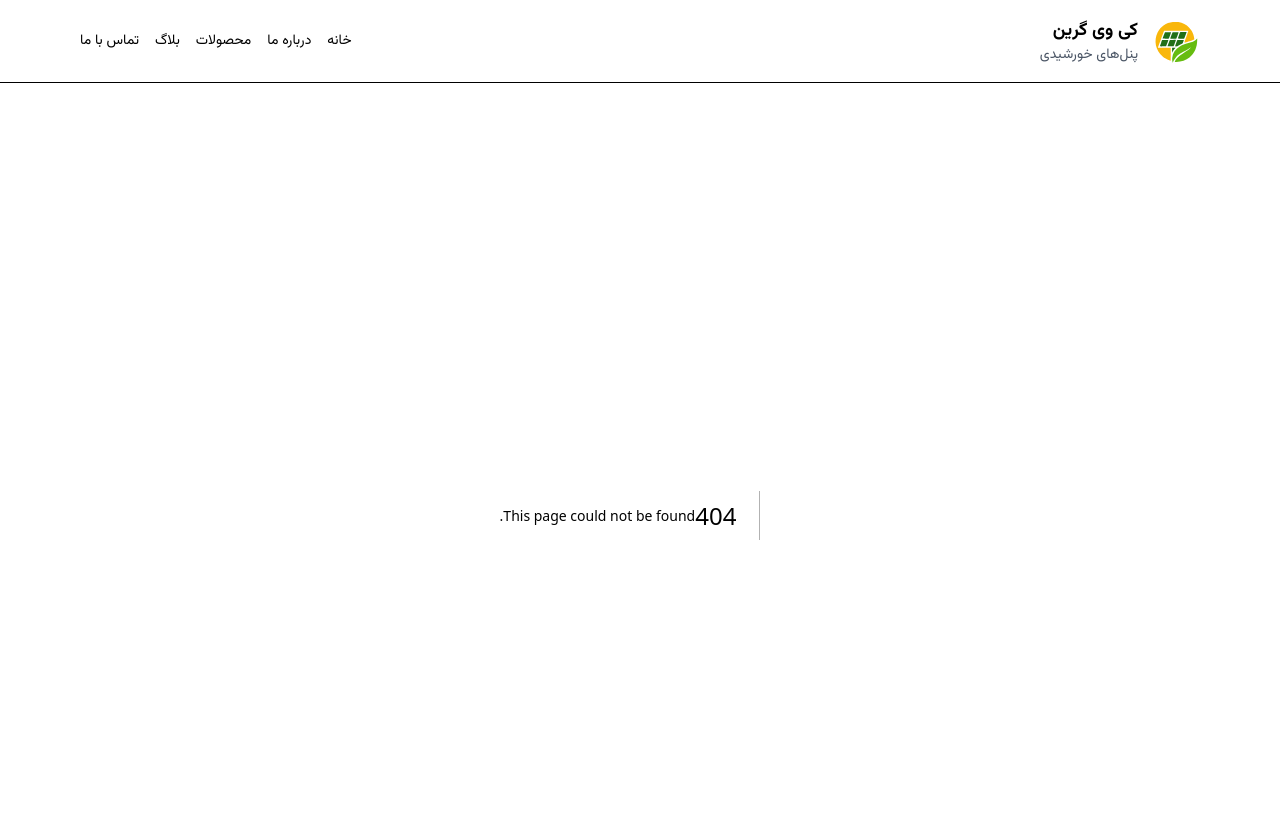
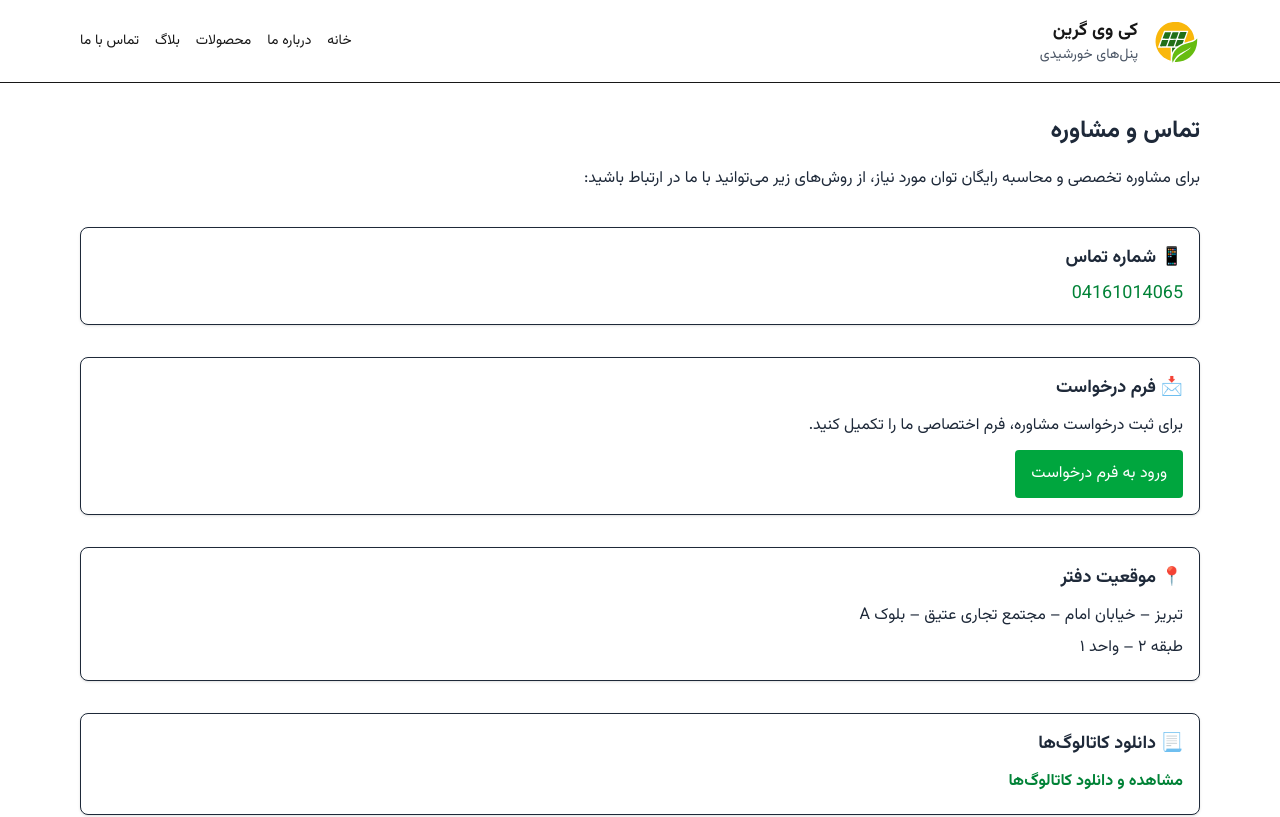
Before and after one commit to peywasti/kvgreen-website, a Next.js app: page /contact in a window 1280 px wide. Before the commit this address had no page. Shown: the top 817 px of the page. Built offline with nearby package versions, Linux system fonts and the light colour scheme.

Commit message:
add contact details

```diff
--- /dev/null
+++ b/app/contact/page.tsx
@@ -0,0 +1,56 @@
+export default function ContactPage() {
+  return (
+    <div className="space-y-8 leading-8 text-gray-800">
+
+      <h1 className="text-2xl font-bold mb-4">تماس و مشاوره</h1>
+
+      <p>
+        برای مشاوره تخصصی و محاسبه رایگان توان مورد نیاز، از روش‌های زیر می‌توانید با ما در ارتباط باشید:
+      </p>
+
+      {/* Phone */}
+      <div className="bg-white border p-4 rounded-lg shadow-sm">
+        <h3 className="font-semibold text-lg mb-2">📱 شماره تماس</h3>
+        <p className="text-lg">
+          <a href="tel:04161014065" className="text-green-700 hover:underline">
+            04161014065
+          </a>
+        </p>
+      </div>
+
+      {/* Request form */}
+      <div className="bg-white border p-4 rounded-lg shadow-sm">
+        <h3 className="font-semibold text-lg mb-2">📩 فرم درخواست</h3>
+        <p>برای ثبت درخواست مشاوره، فرم اختصاصی ما را تکمیل کنید.</p>
+        <a
+          href="/request"
+          className="inline-block mt-2 bg-green-600 text-white px-4 py-2 rounded hover:bg-green-700"
+        >
+          ورود به فرم درخواست
+        </a>
+      </div>
+
+      {/* Address */}
+      <div className="bg-white border p-4 rounded-lg shadow-sm">
+        <h3 className="font-semibold text-lg mb-2">📍 موقعیت دفتر</h3>
+        <p>
+          تبریز – خیابان امام – مجتمع تجاری عتیق – بلوک A
+          <br />
+          طبقه ۲ – واحد ۱
+        </p>
+      </div>
+
+      {/* Catalog download */}
+      <div className="bg-white border p-4 rounded-lg shadow-sm">
+        <h3 className="font-semibold text-lg mb-2">📃 دانلود کاتالوگ‌ها</h3>
+        <a
+          href="/catalogs"
+          className="text-green-700 font-semibold hover:underline"
+        >
+          مشاهده و دانلود کاتالوگ‌ها
+        </a>
+      </div>
+
+    </div>
+  );
+}
```
